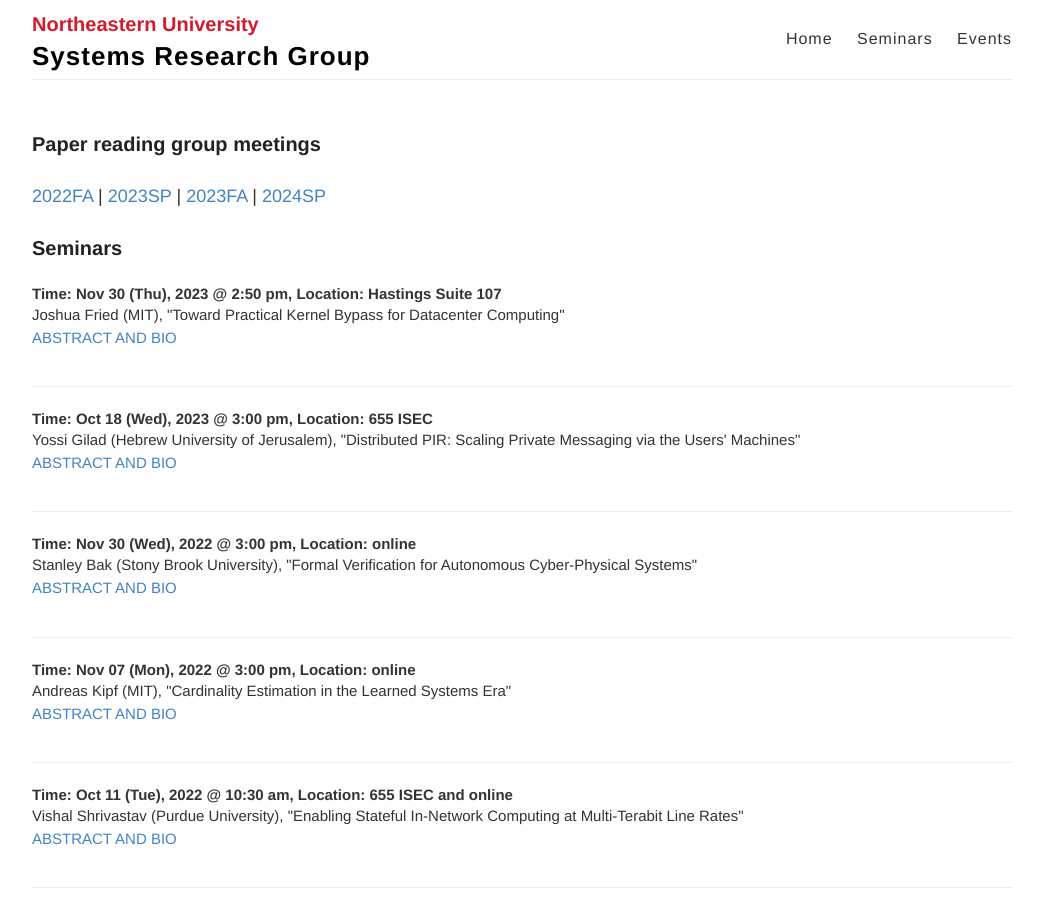
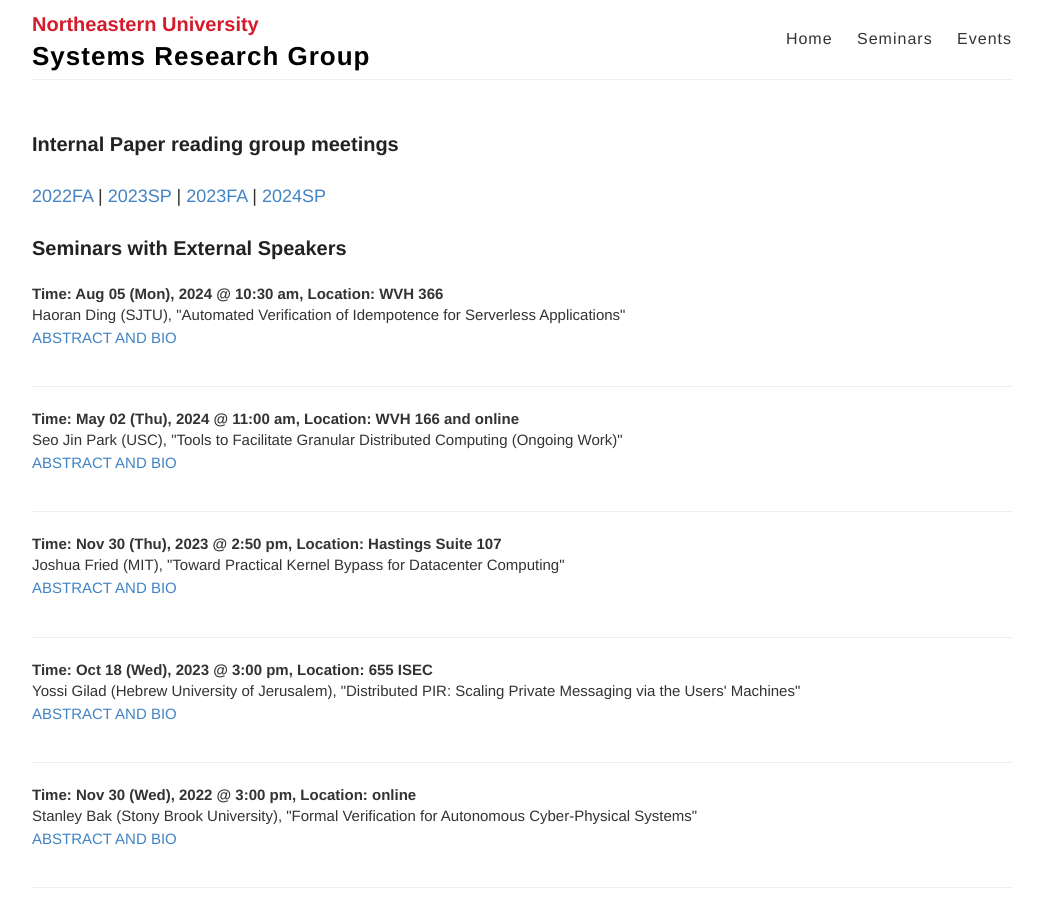
Before and after one commit to neu-srg/neu-srg.github.io, a Jekyll site: the page built from seminar.md, in a window 1280 px wide and 900 px high. Shown: the whole window, without its empty margins (118-1161 px from the left). Built offline with Jekyll 4.4.1, drawn with Linux system fonts in a browser that asks for light colours; some of the changed lines change nothing that is shown.

Commit message:
seminars

```diff
--- /dev/null
+++ b/_seminars/2024-05-02-Seo-Jin-Park.md
@@ -0,0 +1,20 @@
+---
+layout: seminar
+talk-title: Tools to Facilitate Granular Distributed Computing (Ongoing Work)
+speaker: Seo Jin Park
+affiliation: USC
+speaker-webpage:
+date: May 2, 2024
+day: Thursday
+time: 11:00 am
+location: WVH 166
+online: YES
+---
+
+**Abstract:**
+
+Granular distributed computing is a new style of computing where an application is split into finer pieces and distributed. It has many potential benefits in resource efficiency and getting more attention. However, the massive number of granules of a single application brings new challenges to use in practice. In this talk, I will present two early-stage ongoing work in debugging and placement optimization.
+
+**Bio:**
+
+Seo Jin Park has been an Assistant Professor at the USC Computer Science Department since 2023 Fall and co-lead the USC Networked Systems Lab. Before joining USC, he spent a year at Google Systems Research Group. He completed my postdoc at MIT CSAIL with Prof. Mohammad Alizadeh. He received a PhD in Computer Science from Stanford University in 2019, where I was advised by Prof. John Ousterhout. His research has been centered on lowering the latencies of networked systems, ranging over in-memory storage, consensus protocol, datacenter overload control, byzantine consensus, etc.
--- /dev/null
+++ b/_seminars/2024-08-05-Haoran-Ding.md
@@ -0,0 +1,23 @@
+---
+layout: seminar
+talk-title: Automated Verification of Idempotence for Serverless Applications
+speaker: Haoran Ding
+affiliation: SJTU
+speaker-webpage:
+date: August 5, 2024
+day: Monday
+time: 10:30 am
+location: WVH 366
+online: NO
+---
+
+**Abstract:**
+Serverless computing is a promising cloud computing paradigm. It tolerates failures by retrying failed applications. To avoid errors from retries (e.g., duplicate charge), prior works log all operations to achieve idempotence, which means that applications expose the same behavior regardless of retries. However, logs introduce a heavy performance burden.
+
+This talk will present Flux, the first toolkit that automatically verifies the idempotence of serverless applications. Flux proposes a new formal definition, idempotence consistency, which stipulates that retries are transparent to users. To verify idempotence consistency, Flux proposes idempotence simulation and failure reduction to automatically reason about unbounded interleavings posed by concurrency and failures.
+
+For 27 representative serverless applications, Flux proves that logging only 33% operations can ensure idempotence. Compared to prior works that log all operations, Flux brings up to 10x higher peak throughput.
+
+
+**Bio:**
+Haoran Ding is a PhD candidate at the Institute of Parallel and Distributed Systems (IPADS) of Shanghai Jiao Tong University. His research focuses on the intersection of formal verification and systems software, aiming to develop practical theories and tools that can enhance both system correctness and performance. His research has been published in OSDI, SOSP, and SIGMOD.
--- a/seminar.md
+++ b/seminar.md
@@ -2,7 +2,7 @@
 layout: default
 ---
 <div class="posts">
-<h3> Paper reading group meetings </h3>
+<h3> Internal Paper reading group meetings </h3>
 <div class="posts">
 <br />
 <a href="https://naizhengtan.notion.site/SIGPAPER-FA-2022-029b420e270348069d04865c086974ed">2022FA</a> |
@@ -13,7 +13,7 @@ layout: default
 <br />
 </div>
 </div>
-<h3> Seminars </h3>
+<h3> Seminars with External Speakers</h3>
 <div class="posts">
   {% assign sorted = site.seminars | sort: 'date' | reverse %}
   {% for post in sorted %}
```
